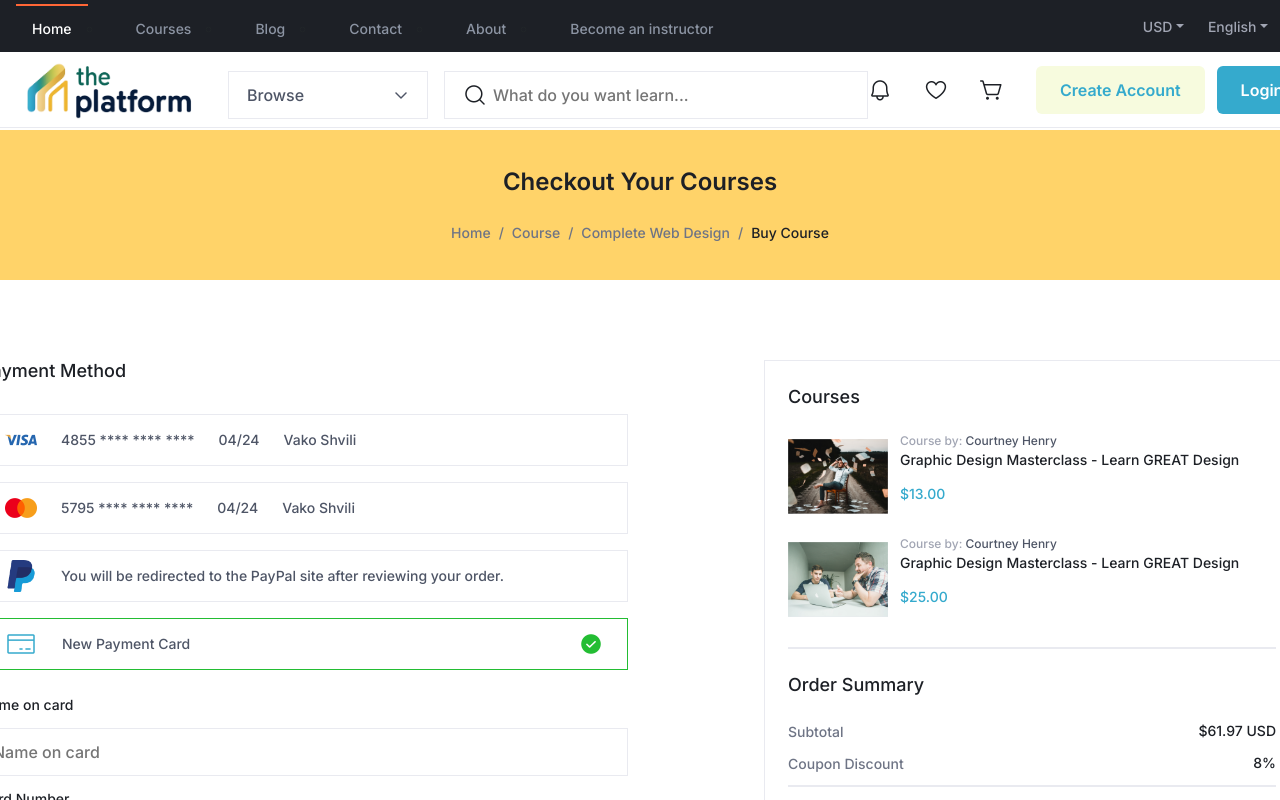
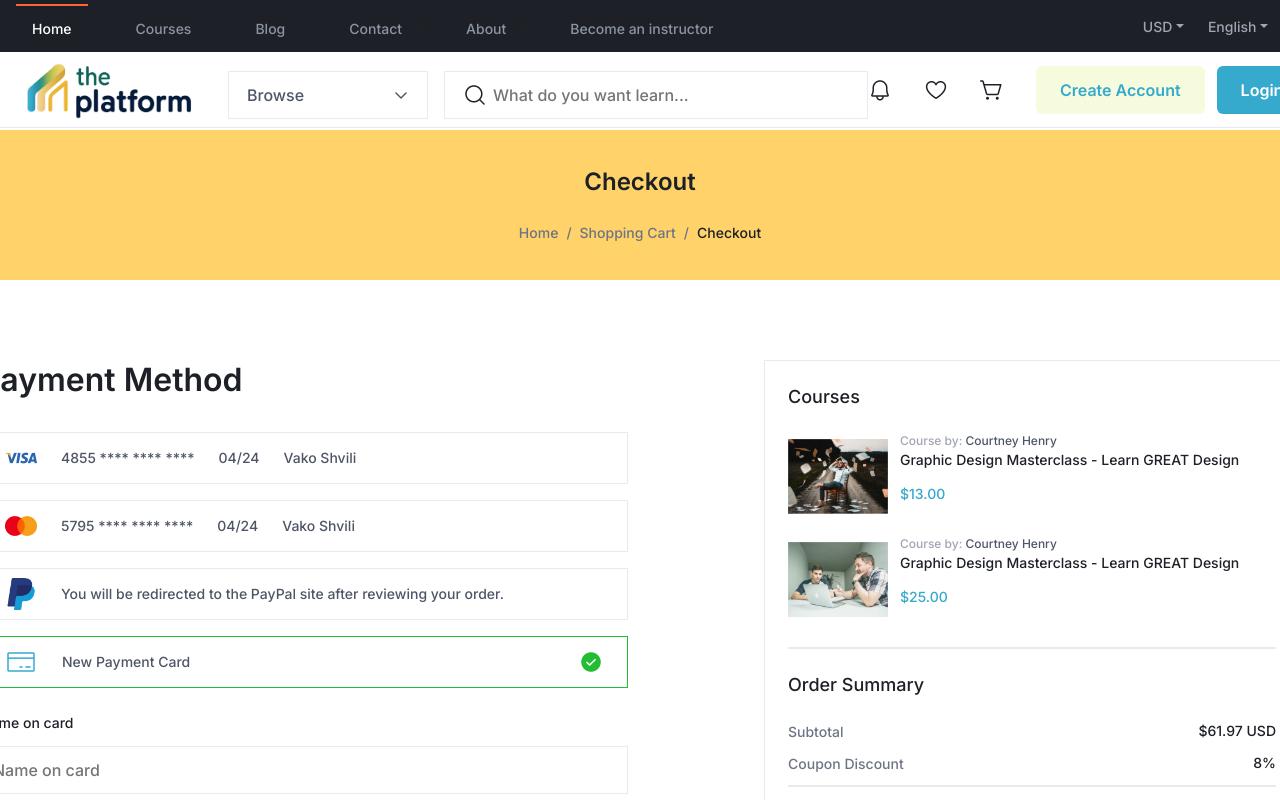
Before and after one commit to MK384/The-Platform, an Angular app in the folder The-Platform-frontend/: page / in a window 1280 px wide. Shown: the top 800 px of the page. Built offline with nearby package versions, Linux system fonts and the light colour scheme.

Commit message:
renaming buy-course-page to checkout-page for conveniance

```diff
--- a/The-Platform-frontend/src/app/app.component.html
+++ b/The-Platform-frontend/src/app/app.component.html
@@ -4,7 +4,7 @@
 
 <div class="layout">
         <!-- <router-outlet></router-outlet> -->
-        <app-buy-course-page></app-buy-course-page>
+        <app-checkout-page></app-checkout-page>
 
 </div>
 
--- a/The-Platform-frontend/src/app/app.component.ts
+++ b/The-Platform-frontend/src/app/app.component.ts
@@ -13,13 +13,13 @@ import { LoginPageComponent } from "./components/login-page/login-page.component
 import { CommonModule } from '@angular/common';
 import { CourseListPageComponent } from "./components/course-list-page/course-list-page.component";
 import { FilterBarComponent } from "./components/filter-bar/filter-bar.component";
-import { BuyCoursePageComponent } from "./components/buy-course-page/buy-course-page.component";
+import { CheckOutPageComponent } from "./components/checkout-page/checkout-page.component";
 
 
 @Component({
   selector: 'app-root',
   standalone: true,
-  imports: [RouterOutlet, NavbarComponent, HomePageComponent, FooterComponent, InstructorCardComponent, DetailedCourseCardComponent, BecomeInstructorCardComponent, CourseCardComponent, RegularCourseCardComponent, HoveringCourseCardComponent, LoginPageComponent, CommonModule, CourseListPageComponent, FilterBarComponent, BuyCoursePageComponent],
+  imports: [RouterOutlet, NavbarComponent, HomePageComponent, FooterComponent, InstructorCardComponent, DetailedCourseCardComponent, BecomeInstructorCardComponent, CourseCardComponent, RegularCourseCardComponent, HoveringCourseCardComponent, LoginPageComponent, CommonModule, CourseListPageComponent, FilterBarComponent, CheckOutPageComponent],
   templateUrl: './app.component.html',
   styleUrl: './app.component.css'
 })
--- a/The-Platform-frontend/src/app/components/buy-course-page/buy-course-page.component.css
+++ b/The-Platform-frontend/src/app/components/checkout-page/checkout-page.component.css
@@ -73,8 +73,9 @@
 /* Title */
 .payment-title {
     font-family: 'Inter', sans-serif;
-    font-weight: 500;
-    font-size: 18px;
+    font-weight: 600;
+    font-size: 32px;
+    line-height: 40px;
     color: #1D2026;
 }
 
--- a/The-Platform-frontend/src/app/components/buy-course-page/buy-course-page.component.ts
+++ b/The-Platform-frontend/src/app/components/checkout-page/checkout-page.component.ts
@@ -2,22 +2,21 @@ import { CommonModule } from '@angular/common';
 import { Component, Input } from '@angular/core';
 
 @Component({
-  selector: 'app-buy-course-page',
+  selector: 'app-checkout-page',
   standalone: true,
   imports: [CommonModule],
-  templateUrl: './buy-course-page.component.html',
-  styleUrl: './buy-course-page.component.css'
+  templateUrl: './checkout-page.component.html',
+  styleUrl: './checkout-page.component.css'
 })
-export class BuyCoursePageComponent {
+export class CheckOutPageComponent {
 
 
   // Header Section
-  @Input() title: string = 'Checkout Your Courses';
+  @Input() title: string = 'Checkout';
   @Input() breadcrumbs: { name: string, link?: string }[] = [
     { name: 'Home', link: '/' },
-    { name: 'Course', link: '/course' },
-    { name: 'Complete Web Design', link:'/course/:id' },
-    { name: 'Buy Course' }
+    { name: 'Shopping Cart', link: '/cart' },
+    { name: 'Checkout' }
   ];
 
 
```
Also changed, not shown: The-Platform-frontend/src/app/components/checkout-page/checkout-page.component.html (renamed from The-Platform-frontend/src/app/components/buy-course-page/buy-course-page.component.html), 1 other file (tests, documents, lock files or other folders).
